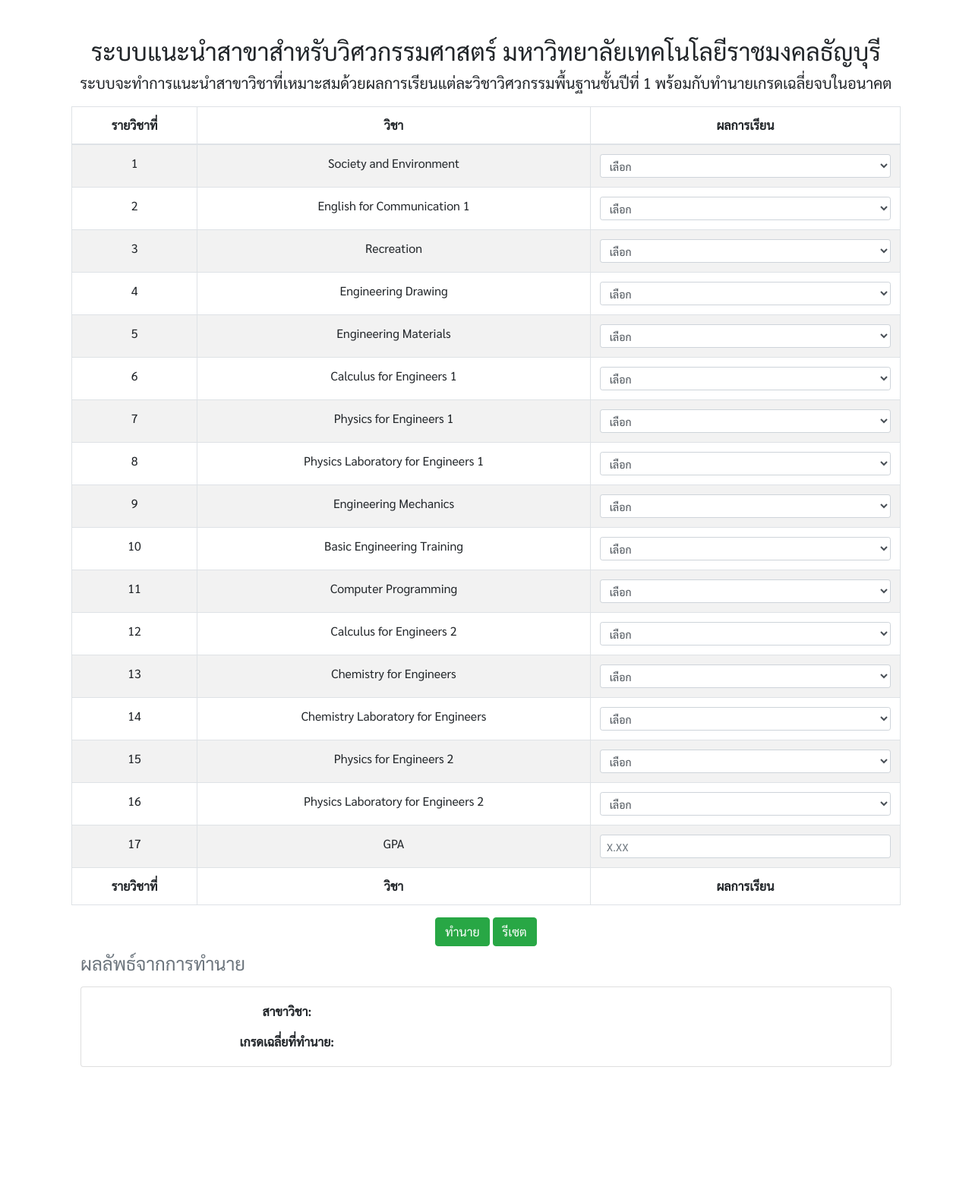
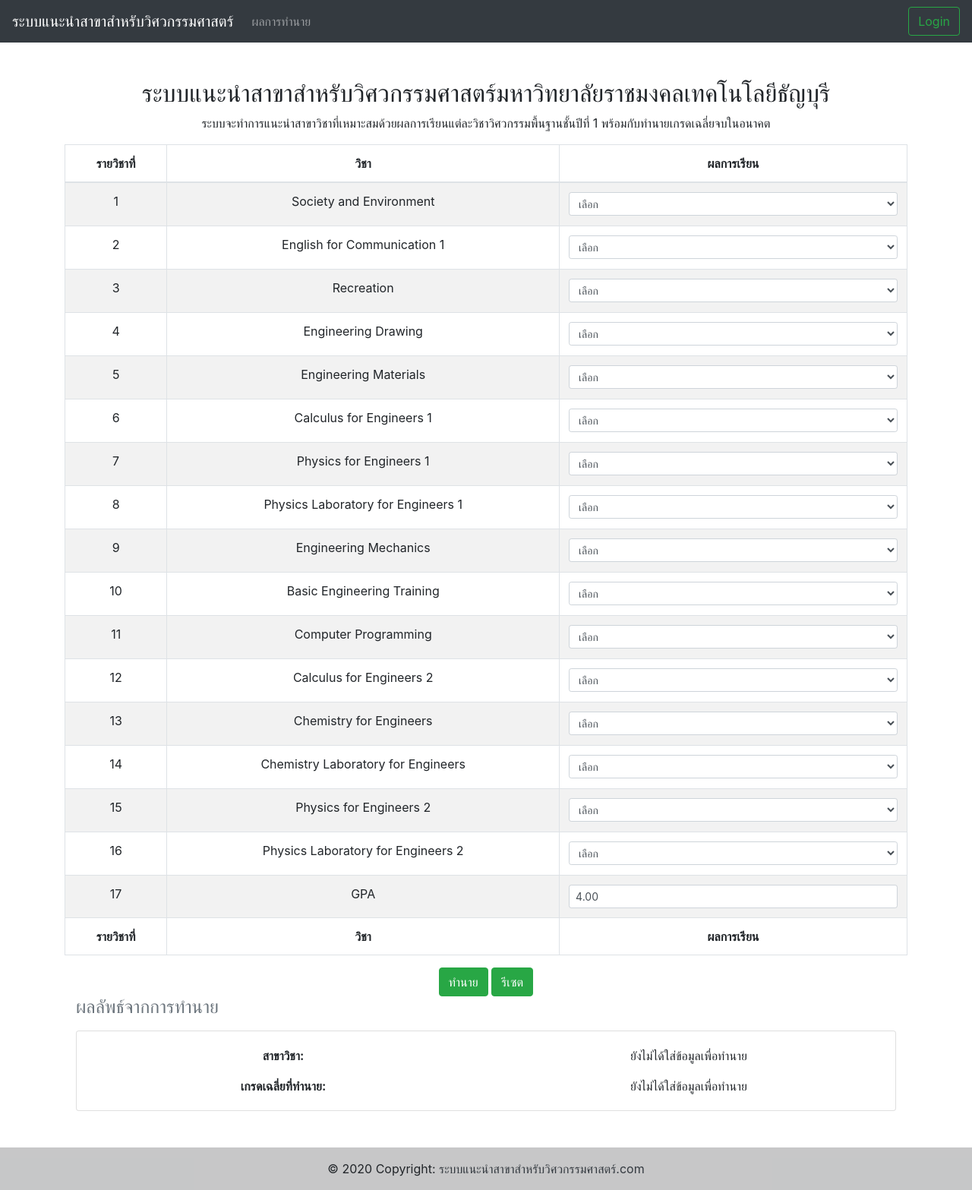
Before and after one commit to pichai456/Python_predict, a Django app: page / in a window 1280 px wide. Shown: the whole page at 76% size. Before the commit the page ends 1405 px from the top, so only its background shows below. Run offline with Django 3.2, Linux system fonts and the light colour scheme; some libraries are stand-ins or nearby versions.

Commit message:
Add model
Add model NN  more navber , footer

```diff
--- a/back_end/settings.py
+++ b/back_end/settings.py
@@ -38,7 +38,8 @@ INSTALLED_APPS = [
     'django.contrib.messages',
     'django.contrib.staticfiles',
     'project_App',
-    'template',
+    # 'templates',
+
 ]
 
 MIDDLEWARE = [
--- a/back_end/urls.py
+++ b/back_end/urls.py
@@ -4,8 +4,8 @@ from django.conf.urls import url
 from project_App import views
 
 urlpatterns = [
-    path('admin/', admin.site.urls),
-    path('', views.index, name='HomePage'),
-    path('predicts/', views.predicts, name='predicts'),
-    # path('display/', views.display, name='display'),
+    # path('admin/', admin.site.urls),
+    url(r'^$', views.index, name='HomePage'),
+    url(r'predicts/', views.predicts, name='predicts'),
+
 ]
--- a/project_App/views.py
+++ b/project_App/views.py
@@ -1,9 +1,10 @@
 from django.shortcuts import render
 import pandas as pd
 from .models import Datastudent
-from .model.Knn import *
+from .model.model_predict import *
 from django.db import connection
 # Create your views here.
+
 context = {'course':[
         'Society and Environment',
         'English for Communication 1',
@@ -30,7 +31,7 @@ def predicts(request):
     context
     if request.method == "POST":
         temp={}
-        temp['GPA']                                 =request.POST.get('GPA')
+        temp['GPA']                            =request.POST.get('GPA')
         temp['Society and Environment']             =request.POST.get('Society and Environment')
         temp['English for Communication 1']         =request.POST.get('English for Communication 1')
         temp['Recreation']                          =request.POST.get('Recreation')
@@ -56,6 +57,6 @@ def predicts(request):
     modelOdject = branch(df,departmentListRequirement)
     df_predi = pre_model(modelOdject,inputData)
     labelvalue = select_branch(df_predi)
-    # labelvalue.columns = [''] * len(labelvalue.columns)
+    labelvalue= labelvalue.to_dict('records')[0]
     print(labelvalue)
     return render(request, 'index.html',{'labelvalue':labelvalue,'context':context})
--- a/template/index.html
+++ b/template/index.html
@@ -2,29 +2,48 @@
 
 <!DOCTYPE html>
 <html lang="en">
+
 <head>
   <meta charset="UTF-8" />
   <meta name="viewport" content="width=device-width, initial-scale=1.0" />
   <title>ระบบแนะนำสาขาวิศวกรรมศาสตร์</title>
-    <!-- Bootstrap core CSS -->
   <link href="{% static 'css/app.css' %}" rel="stylesheet" />
+  <link rel="stylesheet" href="https://maxcdn.bootstrapcdn.com/bootstrap/4.0.0/css/bootstrap.min.css"
+    integrity="sha384-Gn5384xqQ1aoWXA+058RXPxPg6fy4IWvTNh0E263XmFcJlSAwiGgFAW/dAiS6JXm" crossorigin="anonymous" />
 </head>
 
 <body>
+
+  <nav class="navbar navbar-expand-lg navbar-dark badge-dark">
+    <a class="navbar-brand" href="#">ระบบแนะนำสาขาสำหรับวิศวกรรมศาสตร์</a>
+    <a href="#predict" class="navbar-toggler" type="button" data-toggle="collapse" data-target="#navbarSupportedContent"
+      aria-controls="navbarSupportedContent" aria-expanded="false" aria-label="Toggle navigation">
+      <span class="navbar-toggler-icon"></span>
+    </a>
+
+    <div class="collapse navbar-collapse" id="navbarSupportedContent">
+      <ul class="navbar-nav mr-auto">
+        <li class="nav-item">
+          <a class="nav-link" href="#predict">ผลการทำนาย</a>
+        </li>
+      </ul>
+      <button class="btn btn-outline-success my-2 my-sm-0" type="submit">
+        Login
+      </button>
+      </form>
+    </div>
+  </nav>
+
   <div class="container">
     <div class="py-5 text-center">
       <h2>
-          ระบบแนะนำสาขาสำหรับวิศวกรรมศาสตร์ มหาวิทยาลัยเทคโนโลยีราชมงคลธัญบุรี
+        ระบบแนะนำสาขาสำหรับวิศวกรรมศาสตร์มหาวิทยาลัยราชมงคลเทคโนโลยีธัญบุรี
       </h2>
-        <p class="lead">
+      <p>
         ระบบจะทำการแนะนำสาขาวิชาที่เหมาะสมด้วยผลการเรียนแต่ละวิชาวิศวกรรมพื้นฐานชั้นปีที่
         1 พร้อมกับทำนายเกรดเฉลี่ยจบในอนาคต
       </p>
-        <form
-          action="{% url 'predicts' %}"
-          method="post"
-          enctype="multipart/form-data"
-        >
+      <form action="{% url 'predicts' %}" method="post" enctype="multipart/form-data">
         {% csrf_token %}
         <table class="table table-striped table-bordered" style="width: 100%">
           <thead>
@@ -34,16 +53,16 @@
               <th>ผลการเรียน</th>
             </tr>
           </thead>
-
           <tbody>
             {% for x in context.course %}
             <tr>
-                <td>{{forloop.counter}}</td>
+              <td><label for="{{forloop.counter}}">{{forloop.counter}}</label></td>
               <td>{{x}}</td>
               <td>
                 <div>
                   <select class="form-control form-control-sm" name="{{x}}">
-                      <option value="select" selected>เลือก</option>
+                    <option value="4.0" selected>เลือก</option>
+                    // ต้อมาแก้
                     <option value="4.0">A</option>
                     <option value="3.5">B+</option>
                     <option value="3.0">B</option>
@@ -62,12 +81,7 @@
               <td>GPA</td>
               <td>
                 <div>
-                    <input
-                      type="text"
-                      name="GPA"
-                      class="form-control form-control-sm"
-                      placeholder="X.XX"
-                    />
+                  <input type="text" name="GPA" class="form-control form-control-sm" placeholder="X.XX" value="4.00" />
                 </div>
               </td>
             </tr>
@@ -75,17 +89,17 @@
           <tfoot>
             <tr>
               <th>รายวิชาที่</th>
-
               <th>วิชา</th>
               <th>ผลการเรียน</th>
             </tr>
           </tfoot>
         </table>
         <input class="btn btn-success" type="submit" value="ทำนาย" />
-          <input class="btn btn-success" type="reset" value="รีเซต" />
+        <a class="btn btn-success" href="{% url 'HomePage' %}">รีเซต</a>
+        <!-- <input class="btn btn-success" type="reset" value="รีเซต" /> -->
       </form>
-        <h1>{{labelvalue}}</h1>
-        <div class="col-md-5 col-lg-auto">
+
+      <div class="col-md-5 col-lg-auto" id="predict">
         <h4 class="d-flex justify-content-between align-items-center mb-3">
           <span class="text-muted">ผลลัพธ์จากการทำนาย</span>
         </h4>
@@ -95,20 +109,45 @@
               <div class="col">
                 <b>สาขาวิชา:</b>
               </div>
-                <div class="col" id="major_result">{{labelvalue.สาขา}}</div>
+              <div class="col" id="major_result">
+                {% if labelvalue %}{{labelvalue.สาขา}}
+                {% else %}ยังไม่ได้ใส่ข้อมูลเพื่อทำนาย
+                {% endif %}
+              </div>
             </div>
             <div class="row pt-3">
               <div class="col">
                 <b>เกรดเฉลี่ยที่ทำนาย:</b>
               </div>
               <div class="col" id="gpa_graduat_result">
-                  {{labelvalue.GPA_Pre}}
+                {% if labelvalue %}{{labelvalue.GPA_Pre}}
+                {% else %}ยังไม่ได้ใส่ข้อมูลเพื่อทำนาย
+                {% endif %}
               </div>
             </div>
           </div>
         </div>
       </div>
+
+
     </div>
   </div>
 </body>
+<footer class="bg-light text-center text-lg-start">
+  <!-- Copyright -->
+  <div class="text-center p-3" style="background-color: rgba(0, 0, 0, 0.2)">
+    © 2020 Copyright:
+    <a class="text-dark" href="https://ระบบแนะนำสาขาสำหรับวิศวกรรมศาสตร์
+      /">ระบบแนะนำสาขาสำหรับวิศวกรรมศาสตร์.com
+    </a>
+  </div>
+  <!-- Copyright -->
+</footer>
+<script src="https://code.jquery.com/jquery-3.2.1.slim.min.js"
+  integrity="sha384-KJ3o2DKtIkvYIK3UENzmM7KCkRr/rE9/Qpg6aAZGJwFDMVNA/GpGFF93hXpG5KkN" crossorigin="anonymous"></script>
+<script src="https://cdnjs.cloudflare.com/ajax/libs/popper.js/1.12.9/umd/popper.min.js"
+  integrity="sha384-ApNbgh9B+Y1QKtv3Rn7W3mgPxhU9K/ScQsAP7hUibX39j7fakFPskvXusvfa0b4Q" crossorigin="anonymous"></script>
+<script src="https://maxcdn.bootstrapcdn.com/bootstrap/4.0.0/js/bootstrap.min.js"
+  integrity="sha384-JZR6Spejh4U02d8jOt6vLEHfe/JQGiRRSQQxSfFWpi1MquVdAyjUar5+76PVCmYl" crossorigin="anonymous"></script>
+
 </html>
```
Also changed, not shown: project_App/model/model_predict.py (renamed from project_App/model/Knn.py, +82 -32 lines), static/css/app.css (renamed from template/static/css/app.css). Lines whose indentation alone changed are shown as unchanged.
